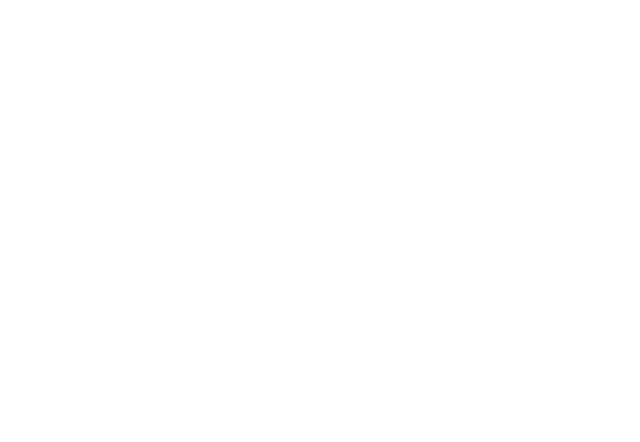
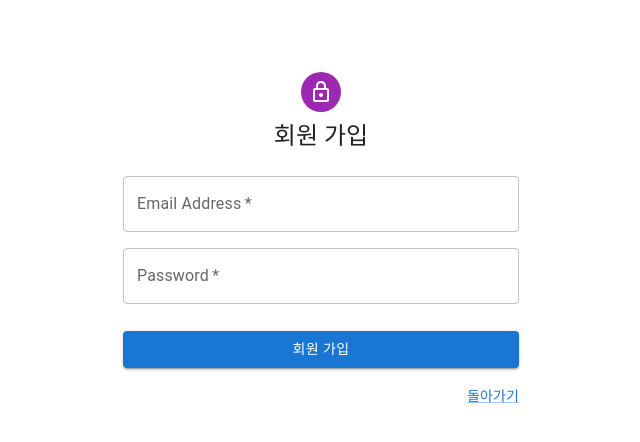
Before and after one commit to dev-diver/mypage_react, a React (Create React App) app: page /signup in a window 1280 px wide. Before the commit this address had no page. Shown: the top 442 px of the page, without its empty margins (319-959 px from the left). Built offline with nearby package versions, Linux system fonts and the light colour scheme.

Commit message:
자기글만 편집

```diff
--- a/src/Approuter.js
+++ b/src/Approuter.js
@@ -1,7 +1,8 @@
 import React from "react";
 import "./index.css";
 import App from './App';
-import Login from "./Login";
+import Login from "./AuthPage/Login.js";
+import SignIn from "./AuthPage/SignUp.js";
 import { BrowserRouter, Routes, Route} from "react-router-dom";
 import { Typography, Box } from "@mui/material";
 
@@ -13,6 +14,7 @@ function AppRouter() {
                 <Routes>
                     <Route path="/" element={<App/>} />
                     <Route path="login" element={<Login />} />
+                    <Route path="signup" element={<SignIn />} />
                 </Routes>
             </BrowserRouter>
         </div>
--- a/src/ArticleViewer/index.js
+++ b/src/ArticleViewer/index.js
@@ -37,8 +37,7 @@ const ArticleViewer = (props) => {
             afterAction('delete');
         })
         .catch((error) => {
-            console.debug(error);
-            setFormMessage("글쓰기 서버에서 에러가 발생했습니다."); // Update error state
+            setFormMessage("삭제 실패"); // Update error state
         });
         setLoading(false);
     }
@@ -55,10 +54,10 @@ const ArticleViewer = (props) => {
             {props.contents.text}
         </Box>
         </Article>
-        <EditButtonSets
+        {localStorage.getItem("userId") == props.contents.userId && <EditButtonSets
             editMode={editMode}
             deleteArticle={(e)=>deleteArticle(props.contents.id)}
-        />
+        />}
         </Box>
     );
 };
--- a/src/Login/index.js
+++ b/src/AuthPage/Login.js
@@ -14,7 +14,6 @@ import api from '../api.js';
 import { FormHelperText } from '@mui/material';
 import { red } from "@mui/material/colors";
 
-
 const defaultTheme = createTheme();
 
 export default function SignInSide() {
@@ -28,21 +27,24 @@ export default function SignInSide() {
     api.post('/auth/signin', userDTO)
         .then((response) => {
             const token = response.data.token;
+            const userId = response.data.id;
             if(token){
               localStorage.setItem("ACCESS_TOKEN", token);
+              localStorage.setItem("userId", userId );
               window.location.href = "/";
             }
         }).catch((e)=>{
-            setEmail('');
             setPassword('');
-            setFormMessage('로그인 실패');
-            console.log(e)
+            if(e?.response?.data?.error){
+              setFormMessage(e.response.data.error);
+            }else{
+              setFormMessage('서버 연결 이상');
+            }
         })
   }
 
   const handleSubmit = (event) => {
     event.preventDefault();
-    const data = new FormData(event.currentTarget);
     signin({userId : email, password: password});
   };
 
@@ -122,11 +124,18 @@ export default function SignInSide() {
               >
                 로그인
               </Button>
-              <Box sx={{ textAlign : 'right'}}>
-                  <Link href="#" variant="body2">
+              <Grid container>
+                <Grid item xs>
+                  <Link href="/" variant="body2">
+                    {"눈팅만"}
+                  </Link>
+                </Grid>
+                <Grid item>
+                <Link href="/signup" variant="body2">
                     {"회원가입"}
                   </Link>
-              </Box>
+                </Grid>
+              </Grid>
             </Box>
           </Box>
         </Grid>
--- /dev/null
+++ b/src/AuthPage/SignUp.js
@@ -0,0 +1,124 @@
+import React, { useState, useEffect } from 'react';
+import Avatar from '@mui/material/Avatar';
+import Button from '@mui/material/Button';
+import CssBaseline from '@mui/material/CssBaseline';
+import TextField from '@mui/material/TextField';
+import FormControlLabel from '@mui/material/FormControlLabel';
+import Checkbox from '@mui/material/Checkbox';
+import Link from '@mui/material/Link';
+import Grid from '@mui/material/Grid';
+import Box from '@mui/material/Box';
+import LockOutlinedIcon from '@mui/icons-material/LockOutlined';
+import Typography from '@mui/material/Typography';
+import Container from '@mui/material/Container';
+import { createTheme, ThemeProvider } from '@mui/material/styles';
+import api from '../api.js';
+import { FormHelperText } from '@mui/material';
+import { red } from "@mui/material/colors";
+
+const defaultTheme = createTheme();
+
+export default function SignUp() {
+
+    const [email, setEmail] = useState('');
+    const [password, setPassword] = useState('');
+    const [formMessage, setFormMessage] = useState('');
+
+    const signin = (userDTO)=> {
+      api.post('/auth/signup', userDTO)
+          .then((response) => {
+            if (response.status === 200) {
+                const token = response.data.token;
+                const userId = response.data.id;
+                if(token){
+                  localStorage.setItem("ACCESS_TOKEN", token);
+                  localStorage.setItem("userId", userId );
+                  window.location.href = "/";
+                }
+            }
+            //여기
+          }).catch((e)=>{
+              setEmail('');
+              setPassword('');
+              if(e?.response?.data?.error){
+                setFormMessage(e.response.data.error);
+              }else{
+                setFormMessage('서버 연결 이상');
+              }
+          })
+    }
+
+    const handleSubmit = (event) => {
+      event.preventDefault();
+      signin({userId : email, password: password});
+    };
+
+  return (
+    <ThemeProvider theme={defaultTheme}>
+      <Container component="main" maxWidth="xs">
+        <CssBaseline />
+        <Box
+          sx={{
+            marginTop: 8,
+            display: 'flex',
+            flexDirection: 'column',
+            alignItems: 'center',
+          }}
+        >
+          <Avatar sx={{ m: 1, bgcolor: 'secondary.main' }}>
+            <LockOutlinedIcon />
+          </Avatar>
+          <Typography component="h1" variant="h5">
+            회원 가입
+          </Typography>
+          <Box component="form" noValidate onSubmit={handleSubmit} sx={{ mt: 3 }}>
+            <Grid container spacing={2}>
+              <Grid item xs={12}>
+                <TextField
+                  required
+                  fullWidth
+                  id="email"
+                  label="Email Address"
+                  onChange={(e)=>setEmail(e.target.value)}
+                  onClick={(e)=>setFormMessage('')}
+                  name="email"
+                  autoComplete="email"
+                />
+              </Grid>
+              <Grid item xs={12}>
+                <TextField
+                  required
+                  fullWidth
+                  name="password"
+                  label="Password"
+                  value={password}
+                  onChange={(e)=>setPassword(e.target.value)}
+                  onClick={(e)=>setFormMessage('')}
+                  type="password"
+                  id="password"
+                  autoComplete="new-password"
+                />
+              </Grid>
+            </Grid>
+            <FormHelperText sx={{color: red[900]}}>{formMessage}</FormHelperText>
+            <Button
+              type="submit"
+              fullWidth
+              variant="contained"
+              sx={{ mt: 3, mb: 2 }}
+            >
+              회원 가입
+            </Button>
+            <Grid container justifyContent="flex-end">
+              <Grid item>
+                <Link href="/login" variant="body2">
+                  돌아가기
+                </Link>
+              </Grid>
+            </Grid>
+          </Box>
+        </Box>
+      </Container>
+    </ThemeProvider>
+  );
+}
--- a/src/Board/index.js
+++ b/src/Board/index.js
@@ -10,7 +10,9 @@ import { Box } from '@mui/material';
 export default function Board(props) {
   const [selectedIndex, setSelectedIndex] = React.useState(1);
 
-  const [items, setItems] = useState([]);
+  const [items, setItems] = useState([{
+    title:'로딩 중...'
+}]);
   const [loading, setLoading] = useState(true);
   const [error, setError] = useState(null);
   const [offset, setOffset] = useState(0);
--- a/src/Editor/index.js
+++ b/src/Editor/index.js
@@ -37,7 +37,7 @@ const Editor = (props) => {
         api.post('/api/article', {
             "title":editor.title,
             "text":editor.text,
-            "userId":"user-id"
+            "userId":localStorage.getItem("userId")
         })
         .then((response) => {
             //게시판 재로딩
@@ -45,7 +45,7 @@ const Editor = (props) => {
             afterAction('write');
         })
         .catch((error) => {
-            setFormMessage("글쓰기 서버에서 에러가 발생했습니다."); // Update error state
+            setFormMessage("글쓰기 실패"); // Update error state
         });
         setLoading(false);
     }
@@ -59,7 +59,7 @@ const Editor = (props) => {
         api.put(`/api/article/${id}`, {
             "title":editor.title,
             "text":editor.text,
-            "userId":"user-id"
+            "userId":localStorage.getItem("userId")
         })
         .then((response) => {
             //게시판 재로딩
@@ -68,9 +68,7 @@ const Editor = (props) => {
             afterAction('edit');
         })
         .catch((error) => {
-            console.log(error.message);
-            console.debug(error);
-            setFormMessage("글쓰기 서버에서 에러가 발생했습니다."); // Update error state
+            setFormMessage("편집 실패"); // Update error state
         });
         setLoading(false);
     }
--- a/src/Header/index.js
+++ b/src/Header/index.js
@@ -1,17 +1,17 @@
 import React, { useState, useEffect } from "react";
 import Button from '@mui/material/Button';
 import { Box } from "@mui/material";
-import api from '../api.js';
 
 const SignupButton = (props) =>{
     return(
-        <Button sx={{margin:'10px'}} variant ="contained">회원가입</Button>
+        <Button sx={{margin:'10px'}}
+            variant ="contained"
+            onClick = {(e)=>{ window.location.href = '/signup'}}
+        >회원가입</Button>
     )
 }
 
 const LoginButton = (props) =>{
-
-
 
     return(
         <Button
@@ -26,6 +26,7 @@ const LogoutButton = (props) =>{
     const signout = () => {
         props.setLogin(false)
         localStorage.removeItem("ACCESS_TOKEN");
+        localStorage.removeItem("userId");
     }
 
     return(
--- a/src/api.js
+++ b/src/api.js
@@ -23,7 +23,6 @@ instance.interceptors.response.use(
         if(error.response.status === 403){
             window.location.href = "/login";
         }else{
-            console.log("http error");
             console.error(error);
         }
         return Promise.reject(error);
```
